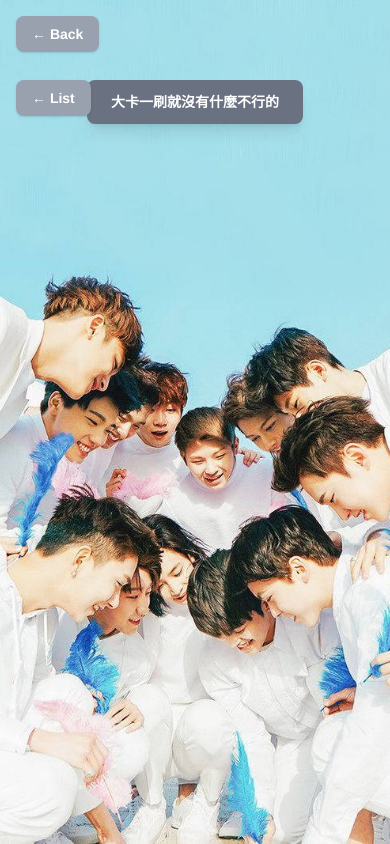
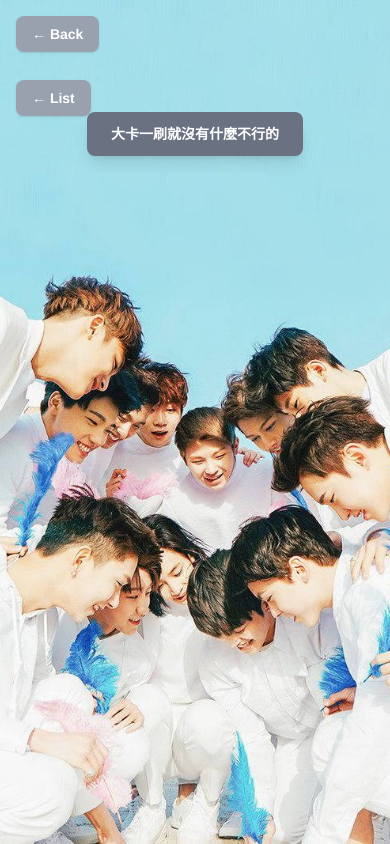
Before and after one commit to hyu164/candycoups, a Next.js app: page /card in a window 390 px wide. Built offline with nearby package versions, Linux system fonts and the light colour scheme.

Commit message:
“大卡一刷”

```diff
--- a/src/app/card/page.tsx
+++ b/src/app/card/page.tsx
@@ -69,7 +69,7 @@ export default function CardRootPage(){
       </div>
 
       {/* 抽卡按鈕 */}
-      <div className="flex justify-center mt-16 md:mt-32 mb-16">
+      <div className="flex justify-center mt-24 md:mt-32 mb-16">
         <button
           onClick={drawTwoRandomCards}
           className="bg-gray-500 hover:bg-gray-400 text-white font-bold py-3 px-6 md:py-4 md:px-8 rounded-lg
```
